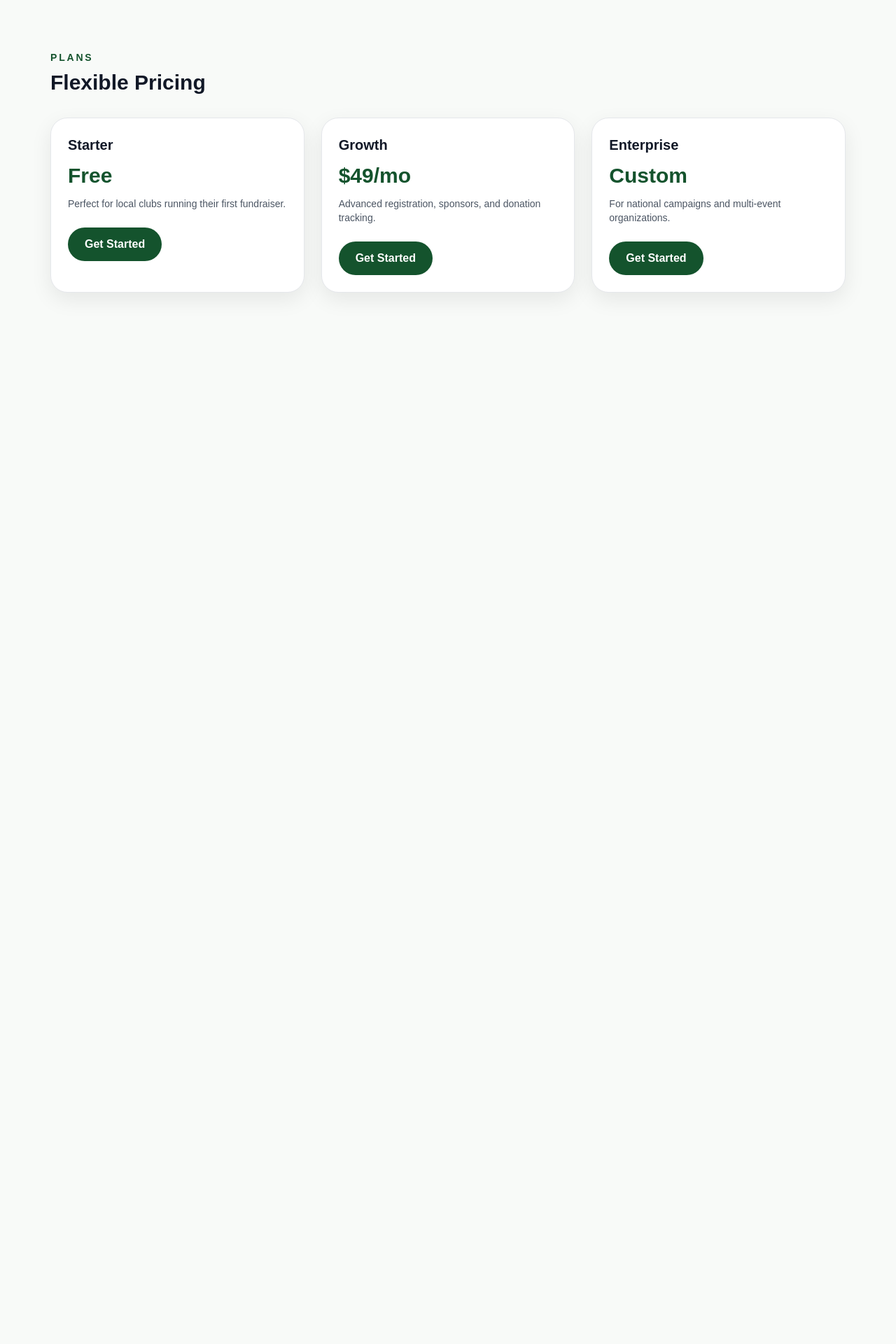
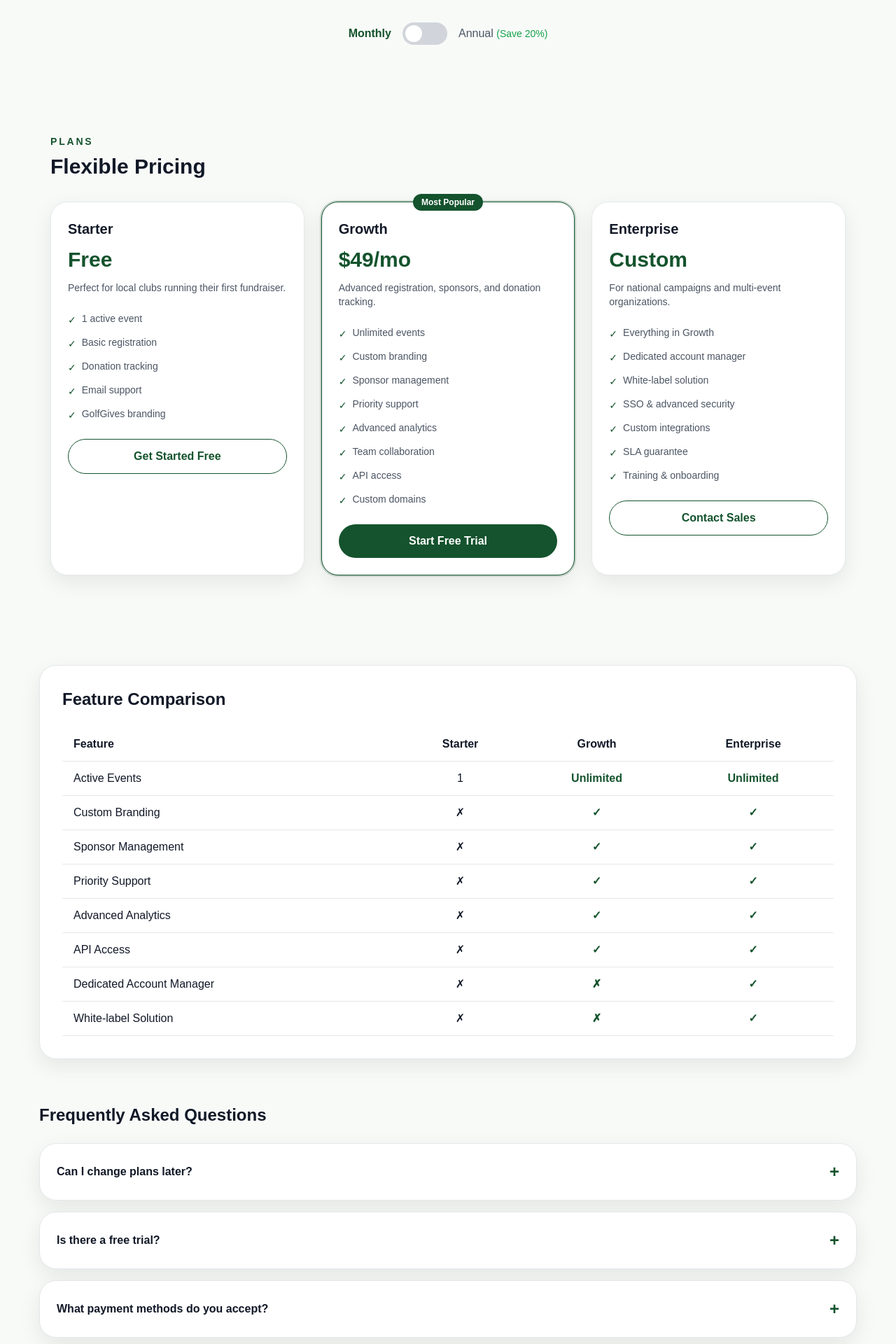
Before and after one commit to VikashITB/golfgives, a Next.js app: page /pricing in a window 1280 px wide. Shown: the part 200-2120 px from the top of the page at 70% size. Before the commit the page ends 800 px from the top, so only its background shows below. Built offline with nearby package versions, Linux system fonts and the light colour scheme; no server answers.

Commit message:
feat: complete production audit - fix nav links, homepage buttons, enhance pricing page, add seed data

```diff
--- a/app/(marketing)/pricing/page.tsx
+++ b/app/(marketing)/pricing/page.tsx
@@ -1,16 +1,133 @@
+"use client";
+
+import { useState } from "react";
 import PricingPlans from "@/components/pricing-plans";
 import PageHeader from "@/components/page-header";
+import Link from "next/link";
+
+const faqs = [
+  {
+    question: "Can I change plans later?",
+    answer: "Yes, you can upgrade or downgrade your plan at any time. Changes take effect immediately."
+  },
+  {
+    question: "Is there a free trial?",
+    answer: "The Starter plan is free forever. Growth plan includes a 14-day free trial with no credit card required."
+  },
+  {
+    question: "What payment methods do you accept?",
+    answer: "We accept all major credit cards, PayPal, and bank transfers for Enterprise plans."
+  },
+  {
+    question: "Can I cancel anytime?",
+    answer: "Absolutely. You can cancel your subscription at any time with no cancellation fees."
+  }
+];
+
+const features = [
+  { name: "Active Events", starter: "1", growth: "Unlimited", enterprise: "Unlimited" },
+  { name: "Custom Branding", starter: "✗", growth: "✓", enterprise: "✓" },
+  { name: "Sponsor Management", starter: "✗", growth: "✓", enterprise: "✓" },
+  { name: "Priority Support", starter: "✗", growth: "✓", enterprise: "✓" },
+  { name: "Advanced Analytics", starter: "✗", growth: "✓", enterprise: "✓" },
+  { name: "API Access", starter: "✗", growth: "✓", enterprise: "✓" },
+  { name: "Dedicated Account Manager", starter: "✗", growth: "✗", enterprise: "✓" },
+  { name: "White-label Solution", starter: "✗", growth: "✗", enterprise: "✓" }
+];
 
 export default function PricingPage() {
+  const [annual, setAnnual] = useState(false);
+  const [openFaq, setOpenFaq] = useState<number | null>(null);
+
   return (
-    <main className="container py-16 space-y-10">
+    <main className="container py-16 space-y-16">
       <PageHeader
         eyebrow="Pricing"
-        title="Simple Plans for Organizers"
+        title="Simple, Transparent Pricing"
         text="Choose the plan that matches your fundraising goals."
       />
 
-      <PricingPlans />
+      <div className="flex items-center justify-center gap-4">
+        <span className={!annual ? "font-semibold text-brand" : "text-gray-600"}>Monthly</span>
+        <button
+          onClick={() => setAnnual(!annual)}
+          className={`h-8 w-16 rounded-full p-1 transition ${
+            annual ? "bg-brand" : "bg-gray-300"
+          }`}
+        >
+          <div
+            className={`h-6 w-6 rounded-full bg-white transition ${
+              annual ? "translate-x-8" : "translate-x-0"
+            }`}
+          />
+        </button>
+        <span className={annual ? "font-semibold text-brand" : "text-gray-600"}>
+          Annual <span className="text-sm text-green-600">(Save 20%)</span>
+        </span>
+      </div>
+
+      <PricingPlans annual={annual} />
+
+      <section className="rounded-3xl border bg-white p-8 shadow-soft">
+        <h2 className="text-2xl font-bold">Feature Comparison</h2>
+        <div className="mt-6 overflow-x-auto">
+          <table className="w-full">
+            <thead>
+              <tr className="border-b">
+                <th className="px-4 py-3 text-left font-semibold">Feature</th>
+                <th className="px-4 py-3 text-center font-semibold">Starter</th>
+                <th className="px-4 py-3 text-center font-semibold">Growth</th>
+                <th className="px-4 py-3 text-center font-semibold">Enterprise</th>
+              </tr>
+            </thead>
+            <tbody>
+              {features.map((feature) => (
+                <tr key={feature.name} className="border-b">
+                  <td className="px-4 py-3 font-medium">{feature.name}</td>
+                  <td className="px-4 py-3 text-center">{feature.starter}</td>
+                  <td className="px-4 py-3 text-center font-semibold text-brand">{feature.growth}</td>
+                  <td className="px-4 py-3 text-center font-semibold text-brand">{feature.enterprise}</td>
+                </tr>
+              ))}
+            </tbody>
+          </table>
+        </div>
+      </section>
+
+      <section className="space-y-6">
+        <h2 className="text-2xl font-bold">Frequently Asked Questions</h2>
+        <div className="space-y-4">
+          {faqs.map((faq, index) => (
+            <div key={index} className="rounded-3xl border bg-white p-6 shadow-soft">
+              <button
+                onClick={() => setOpenFaq(openFaq === index ? null : index)}
+                className="flex w-full items-center justify-between text-left font-semibold"
+              >
+                {faq.question}
+                <span className="text-2xl text-brand">
+                  {openFaq === index ? "−" : "+"}
+                </span>
+              </button>
+              {openFaq === index && (
+                <p className="mt-4 text-gray-600">{faq.answer}</p>
+              )}
+            </div>
+          ))}
+        </div>
+      </section>
+
+      <section className="rounded-3xl bg-brand p-12 text-center text-white">
+        <h2 className="text-3xl font-bold">Not sure which plan?</h2>
+        <p className="mt-4 text-lg text-white/80">
+          Our team can help you find the right solution for your organization.
+        </p>
+        <Link
+          href="/contact"
+          className="mt-8 inline-block rounded-full bg-white px-8 py-3 font-semibold text-brand transition hover:opacity-90"
+        >
+          Talk to Us
+        </Link>
+      </section>
     </main>
   );
 }
--- a/components/blog-preview.tsx
+++ b/components/blog-preview.tsx
@@ -23,7 +23,9 @@ export default function BlogPreview() {
             >
               <div className="h-40 rounded-2xl bg-gray-200" />
               <h3 className="mt-5 font-semibold">{post}</h3>
-              <p className="mt-2 text-sm text-gray-500">Read article</p>
+              <p className="mt-2 text-sm text-brand hover:underline cursor-pointer">
+                Read article
+              </p>
             </article>
           ))}
         </div>
--- a/components/contact-strip.tsx
+++ b/components/contact-strip.tsx
@@ -1,3 +1,5 @@
+import Link from "next/link";
+
 export default function ContactStrip() {
   return (
     <section className="py-12">
@@ -10,9 +12,12 @@ export default function ContactStrip() {
             </p>
           </div>
 
-          <button className="mt-4 rounded-full bg-brand px-6 py-3 font-semibold text-white md:mt-0">
+          <Link
+            href="/contact"
+            className="mt-4 inline-block rounded-full bg-brand px-6 py-3 font-semibold text-white transition hover:opacity-90 md:mt-0"
+          >
             Contact Us
-          </button>
+          </Link>
         </div>
       </div>
     </section>
--- a/components/header.tsx
+++ b/components/header.tsx
@@ -4,8 +4,8 @@ import AuthButtons from "@/components/auth-buttons";
 
 const navItems = [
   { label: "Events", href: "/events" },
-  { label: "Causes", href: "#causes" },
-  { label: "About", href: "#about" },
+  { label: "Causes", href: "/charities" },
+  { label: "About", href: "/about" },
   { label: "Dashboard", href: "/dashboard" }
 ];
 
--- a/components/mobile-menu.tsx
+++ b/components/mobile-menu.tsx
@@ -4,9 +4,9 @@ import { useState } from "react";
 import Link from "next/link";
 
 const items = [
-  { label: "Events", href: "#events" },
-  { label: "Causes", href: "#causes" },
-  { label: "About", href: "#about" }
+  { label: "Events", href: "/events" },
+  { label: "Causes", href: "/charities" },
+  { label: "About", href: "/about" }
 ];
 
 export default function MobileMenu() {
--- a/components/pricing-plans.tsx
+++ b/components/pricing-plans.tsx
@@ -4,21 +4,57 @@ const plans = [
   {
     name: "Starter",
     price: "Free",
-    text: "Perfect for local clubs running their first fundraiser."
+    annualPrice: "Free",
+    text: "Perfect for local clubs running their first fundraiser.",
+    features: [
+      "1 active event",
+      "Basic registration",
+      "Donation tracking",
+      "Email support",
+      "GolfGives branding"
+    ],
+    cta: "Get Started Free",
+    ctaLink: "/sign-up"
   },
   {
     name: "Growth",
     price: "$49/mo",
-    text: "Advanced registration, sponsors, and donation tracking."
+    annualPrice: "$39/mo",
+    text: "Advanced registration, sponsors, and donation tracking.",
+    features: [
+      "Unlimited events",
+      "Custom branding",
+      "Sponsor management",
+      "Priority support",
+      "Advanced analytics",
+      "Team collaboration",
+      "API access",
+      "Custom domains"
+    ],
+    cta: "Start Free Trial",
+    ctaLink: "/sign-up?plan=growth",
+    popular: true
   },
   {
     name: "Enterprise",
     price: "Custom",
-    text: "For national campaigns and multi-event organizations."
+    annualPrice: "Custom",
+    text: "For national campaigns and multi-event organizations.",
+    features: [
+      "Everything in Growth",
+      "Dedicated account manager",
+      "White-label solution",
+      "SSO & advanced security",
+      "Custom integrations",
+      "SLA guarantee",
+      "Training & onboarding"
+    ],
+    cta: "Contact Sales",
+    ctaLink: "/contact"
   }
 ];
 
-export default function PricingPlans() {
+export default function PricingPlans({ annual = false }: { annual?: boolean }) {
   return (
     <section className="py-16">
       <div className="container space-y-8">
@@ -33,18 +69,37 @@ export default function PricingPlans() {
           {plans.map((plan) => (
             <div
               key={plan.name}
-              className="rounded-3xl border bg-white p-6 shadow-soft"
+              className={`relative rounded-3xl border bg-white p-6 shadow-soft ${
+                plan.popular ? "border-brand ring-2 ring-brand/20" : ""
+              }`}
             >
+              {plan.popular && (
+                <div className="absolute -top-3 left-1/2 -translate-x-1/2 rounded-full bg-brand px-3 py-1 text-xs font-semibold text-white">
+                  Most Popular
+                </div>
+              )}
               <h3 className="text-xl font-semibold">{plan.name}</h3>
               <p className="mt-3 text-3xl font-bold text-brand">
-                {plan.price}
+                {annual ? plan.annualPrice : plan.price}
               </p>
               <p className="mt-3 text-sm text-gray-600">{plan.text}</p>
+              <ul className="mt-6 space-y-3">
+                {plan.features.map((feature) => (
+                  <li key={feature} className="flex items-start gap-2 text-sm">
+                    <span className="mt-0.5 text-brand">✓</span>
+                    <span className="text-gray-600">{feature}</span>
+                  </li>
+                ))}
+              </ul>
               <Link
-                href="/dashboard/create-event"
-                className="mt-6 inline-block rounded-full bg-brand px-6 py-3 font-semibold text-white transition hover:opacity-90"
+                href={plan.ctaLink as any}
+                className={`mt-6 inline-block w-full rounded-full px-6 py-3 text-center font-semibold transition hover:opacity-90 ${
+                  plan.popular
+                    ? "bg-brand text-white"
+                    : "border border-brand text-brand hover:bg-brand hover:text-white"
+                }`}
               >
-                Get Started
+                {plan.cta}
               </Link>
             </div>
           ))}
```
Also changed, not shown: components/newsletter.tsx (+27 -2 lines), components/volunteer-section.tsx (+7 -2 lines), prisma/seed.ts (added, +56 -0 lines).
